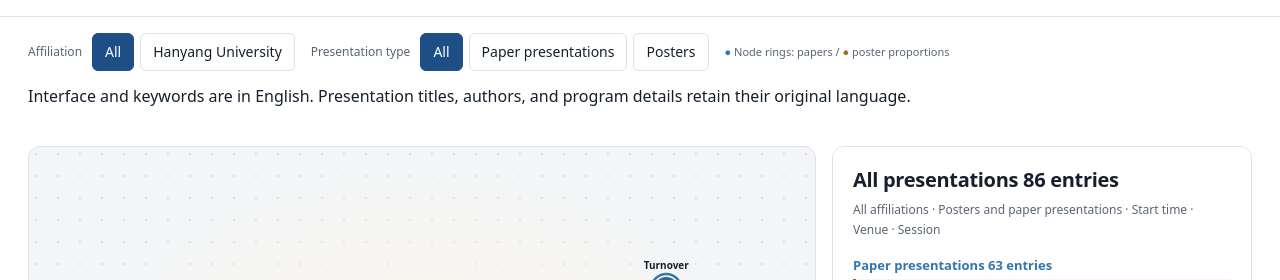
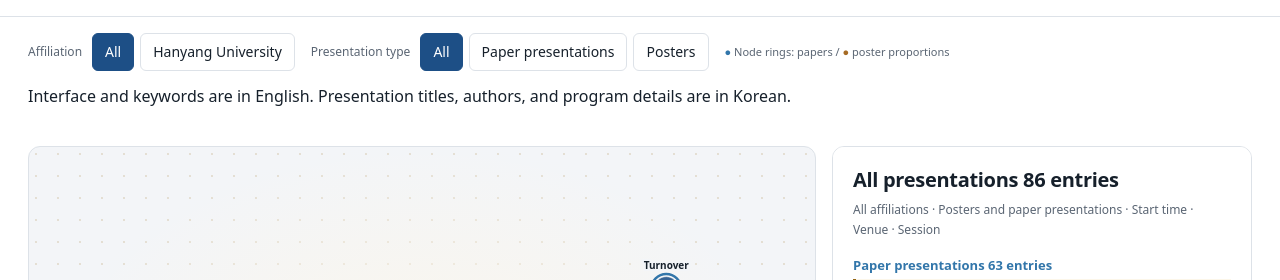
Before and after one commit to drsprolab/drsprolab.github.io, a Jekyll site: the page _translations/runtime/assets/conference/hrd-2026-2.html, which Jekyll copies as it is, in a window 1280 px wide. Shown: the part 208-488 px from the top of the page. Built offline with Jekyll 4.4.1, drawn with Linux system fonts in a browser that asks for light colours; some web fonts are replaced.

Commit message:
영문 학회 페이지 안내 문구: 프로그램 원문 언어를 명시(국내 학회는 Korean, 해외 학회는 English)
Co-Authored-By: Claude Sonnet 5.5 <noreply@anthropic.com>

```diff
--- a/_translations/runtime/assets/conference/asian-ahrd-2026.html
+++ b/_translations/runtime/assets/conference/asian-ahrd-2026.html
@@ -30,7 +30,7 @@ aside.is-list{max-height:720px;overflow-y:auto;scrollbar-width:thin}aside h2{mar
 <nav class="atlas-back" aria-label="All conferences"><a class="conference-open" href="/en/conference/asian-ahrd-2026/" target="_top">← Conference page</a></nav>
 <header><h1>Asian AHRD-Japan 2026 · Research Keyword Atlas<span class="dt">2026.11.5-11.8</span><small>Keywords from 270 presentation titles · Circle size: presentation count · Line width: co-occurrence frequency</small></h1>
 <div class="ctl"><input id="qk" placeholder="Search keywords"><button id="overview">Keyword overview</button><button id="all">All presentations</button><button class="gold" id="sb">★ DrS &amp; S'Kids</button><button id="rs">Reset</button></div></header>
-<p class="english-original-note" style="margin:12px 28px">Interface and keywords are in English. Presentation titles, authors, and program details retain their original language.</p><main><div id="g"><svg></svg></div><aside id="pn"></aside></main>
+<p class="english-original-note" style="margin:12px 28px">Interface and keywords are in English. Presentation titles, authors, and program details are in English.</p><main><div id="g"><svg></svg></div><aside id="pn"></aside></main>
 <section class="lg" id="lg"></section>
 <p class="note">An exploratory analysis of presentation titles. Times indicate the start of each session, not individual papers. Schedules may change.</p>
 <script>
--- a/_translations/runtime/assets/conference/hrd-2026-2.html
+++ b/_translations/runtime/assets/conference/hrd-2026-2.html
@@ -35,7 +35,7 @@ aside.is-list{max-height:720px;overflow-y:auto;scrollbar-width:thin}aside h2{mar
 <header><h1>KAHRD Fall Conference 2026 · Keyword network<span class="dt">November 20, 2026 (Fri), 11:00–18:00 KST</span><small>Keywords from 86 poster and track presentation titles · Circle size: presentation count · Line width: co-occurrence frequency</small></h1>
 <div class="ctl"><input id="q" placeholder="Search keywords or authors"><button id="overview">Keyword overview</button><button id="all">All presentations</button><button class="gold" id="sb">★ DrS &amp; S'Kids</button><button id="rs">Reset</button></div></header>
 <div class="seg"><span class="lb" style="margin-left:0">Affiliation</span><button data-f="org" data-v="all">All</button><button class="hy" data-f="org" data-v="hy">Hanyang University</button><span class="lb">Presentation type</span><button data-f="ty" data-v="all">All</button><button data-f="ty" data-v="paper">Paper presentations</button><button data-f="ty" data-v="poster">Posters</button><span class="lb" style="font-size:11px"><span style="color:#3276aa">●</span> Node rings: papers / <span style="color:#a66b24">●</span> poster proportions</span></div>
-<p class="english-original-note" style="margin:12px 28px">Interface and keywords are in English. Presentation titles, authors, and program details retain their original language.</p><main><div id="g"><svg></svg></div><aside id="pn"></aside></main>
+<p class="english-original-note" style="margin:12px 28px">Interface and keywords are in English. Presentation titles, authors, and program details are in Korean.</p><main><div id="g"><svg></svg></div><aside id="pn"></aside></main>
 <section class="lg" id="lg"></section>
 <p class="note">An exploratory analysis of presentation titles. Track times indicate individual presentations (SNU Building 200). The poster session runs 11:00–12:30 outside Room 101, Building 201. Schedules may change.</p>
 <script>
--- a/_translations/runtime/assets/conference/kset-2026-2.html
+++ b/_translations/runtime/assets/conference/kset-2026-2.html
@@ -35,7 +35,7 @@ aside.is-list{max-height:720px;overflow-y:auto;scrollbar-width:thin}aside h2{mar
 <header><h1>KSET Fall Joint Conference 2026 · Keyword network<span class="dt">November 13–14, 2026 (Fri–Sat)</span><small>Keywords from 179 Day 2 papers, posters, and media presentations · Circle size: presentation count · Line width: co-occurrence frequency</small></h1>
 <div class="ctl"><input id="q" placeholder="Search keywords or authors"><button id="overview">Keyword overview</button><button id="all">All presentations</button><button class="gold" id="sb">★ DrS &amp; S'Kids</button><button id="rs">Reset</button></div></header>
 <div class="seg"><span class="lb" style="margin-left:0">Affiliation</span><button data-f="org" data-v="all">All</button><button class="hy" data-f="org" data-v="hy">Hanyang University</button><span class="lb">Presentation type</span><button data-f="ty" data-v="all">All</button><button data-f="ty" data-v="paper">Paper presentations</button><button data-f="ty" data-v="poster">Posters</button><button data-f="ty" data-v="media">Media showcase</button><span class="lb" style="font-size:11px">Node rings: <span style="color:#3276aa">●</span> papers / <span style="color:#a66b24">●</span> posters / <span style="color:#8a4f9e">●</span> media proportions</span></div>
-<p class="english-original-note" style="margin:12px 28px">Interface and keywords are in English. Presentation titles, authors, and program details retain their original language.</p><main><div id="g"><svg></svg></div><aside id="pn"></aside></main>
+<p class="english-original-note" style="margin:12px 28px">Interface and keywords are in English. Presentation titles, authors, and program details are in Korean.</p><main><div id="g"><svg></svg></div><aside id="pn"></aside></main>
 <section class="lg" id="lg"></section>
 <p class="note">An exploratory analysis of presentation titles, based only on the supplied Day 2 program (Saturday, November 14). Paper presentation times indicate session starts. Venue: Law Building, Konkuk University. Schedules may change.</p>
 <script>
--- a/_translations/runtime/assets/conference/ufhrd-2026.html
+++ b/_translations/runtime/assets/conference/ufhrd-2026.html
@@ -30,7 +30,7 @@ aside.is-list{max-height:720px;overflow-y:auto;scrollbar-width:thin}aside h2{mar
 <nav class="atlas-back" aria-label="All conferences"><a class="conference-open" href="/en/conference/ufhrd-2026/" target="_top">← Conference page</a></nav>
 <header><h1>UFHRD 2026 · Research Keyword Atlas<span class="dt">2026.6.17-6.19</span><small>York, UK · Keywords from 170 presentation titles · Circle size: presentation count · Line width: co-occurrence frequency</small></h1>
 <div class="ctl"><input id="qk" placeholder="Search keywords"><button id="overview">Keyword overview</button><button id="all">All presentations</button><button class="gold" id="sb">★ DrS &amp; S'Kids</button><button id="rs">Reset</button></div></header>
-<p class="english-original-note" style="margin:12px 28px">Interface and keywords are in English. Presentation titles, authors, and program details retain their original language.</p><main><div id="g"><svg></svg></div><aside id="pn"></aside></main>
+<p class="english-original-note" style="margin:12px 28px">Interface and keywords are in English. Presentation titles, authors, and program details are in English.</p><main><div id="g"><svg></svg></div><aside id="pn"></aside></main>
 <section class="lg" id="lg"></section>
 <p class="note">An exploratory analysis of presentation titles. Times indicate the start of each session, not individual papers. Schedules may change.</p>
 <script>
--- a/tools/build_english_apps.cjs
+++ b/tools/build_english_apps.cjs
@@ -91,7 +91,8 @@ for(const name of fs.readdirSync('assets/conference')){
   source=chunks.map((s,i)=>i%2?s:markup(s)).join('').replace('<html lang="ko">','<html lang="en">');
   source=source.replaceAll('href="/conference/','href="/en/conference/');
   source=source.replace('</head>','<meta name="robots" content="noindex,nofollow"></head>');
-  source=source.replace('<main>','<p class="english-original-note" style="margin:12px 28px">Interface and keywords are in English. Presentation titles, authors, and program details retain their original language.</p><main>');
+  const programLanguage=/^(asian-ahrd|ufhrd)/.test(name)?'English':'Korean'; // 학회 프로그램 원문 언어(국내 학회는 한국어, 해외 학회는 영어)
+  source=source.replace('<main>','<p class="english-original-note" style="margin:12px 28px">Interface and keywords are in English. Presentation titles, authors, and program details are in '+programLanguage+'.</p><main>');
   write('assets/conference/'+name,source);
 }
 fs.writeFileSync('/tmp/proax-english-unmatched.json',JSON.stringify([...unknown],null,2));
```
